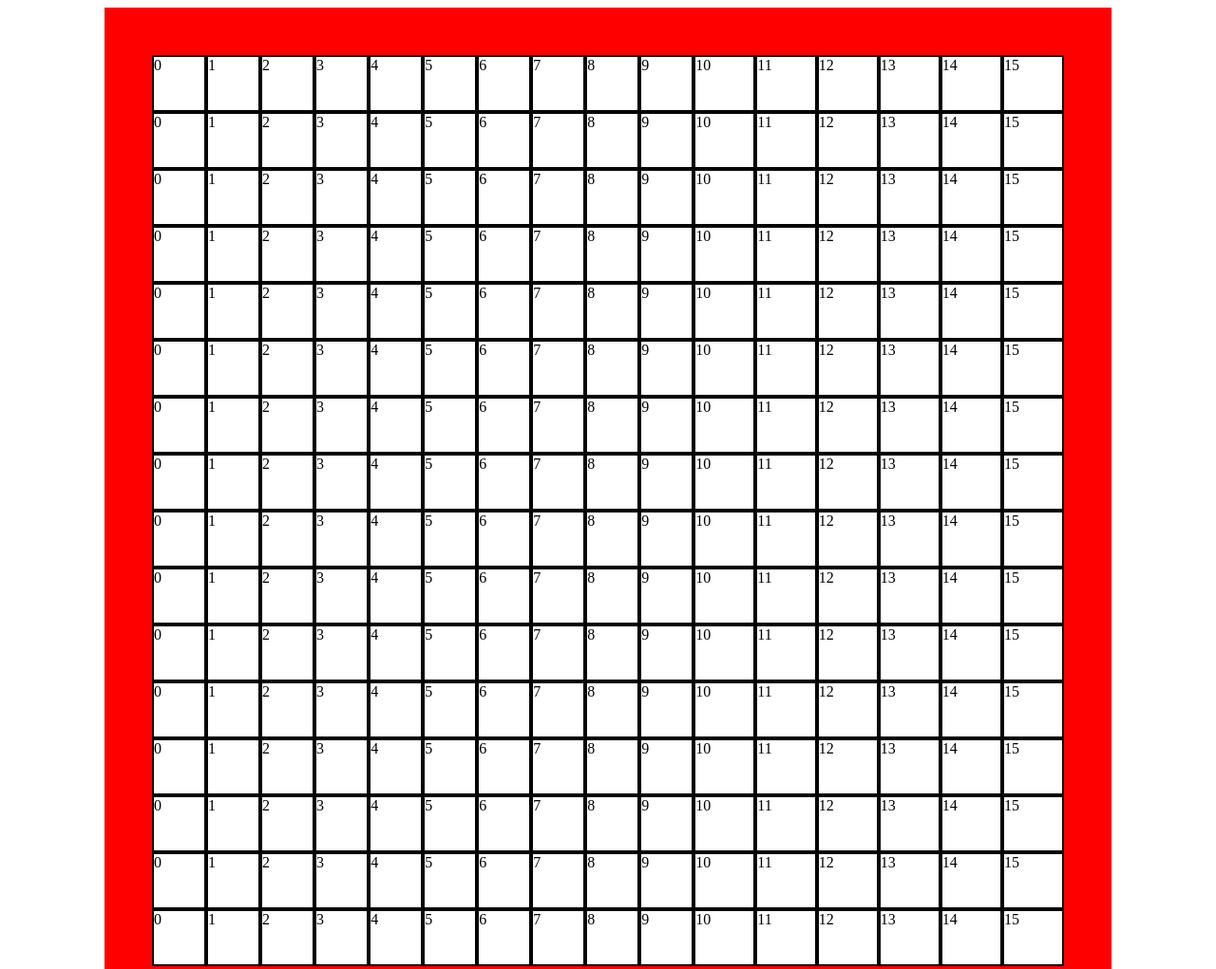
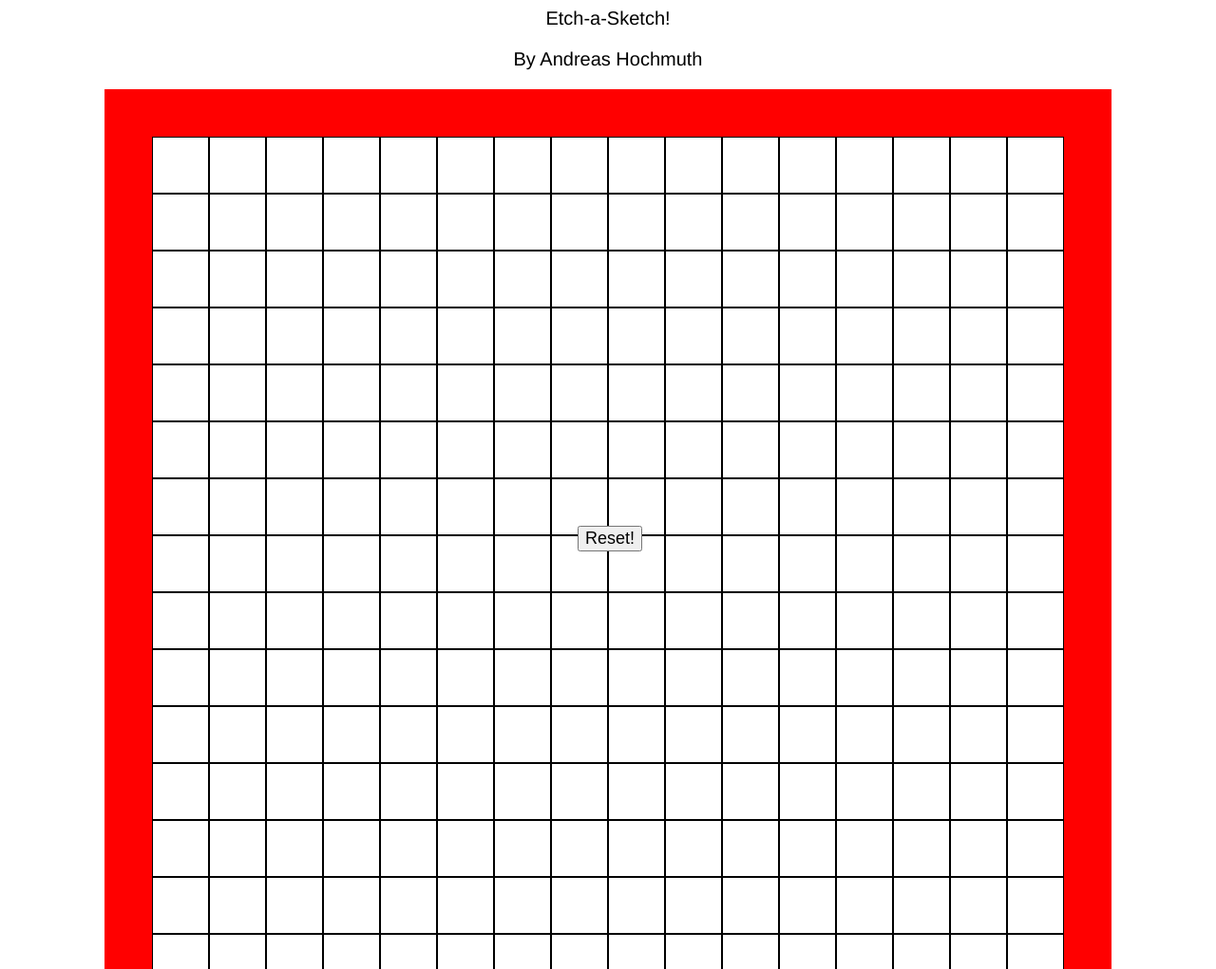
Before and after one commit to andreash94/Etch-a-Sketch, a plain HTML site: page index.html in a window 1280 px wide. Shown: the top 1021 px of the page at 95% size. Drawn offline with Linux system fonts and the light colour scheme.

Commit message:
Added reset, sketch interface with working black background

```diff
--- a/index.html
+++ b/index.html
@@ -9,7 +9,13 @@
 
 </head>
 <body>
+    <div class = "Etch">Etch-a-Sketch!
+    <p>By Andreas Hochmuth</p>
+    </div>
     <div class = "overall" id="overall"></div>
+
+    <button type="button" id="reset" class="reset">Reset!</button>
+
 
     <script src="javascript.js" defer></script>
 </body>
--- a/javascript.js
+++ b/javascript.js
@@ -1,7 +1,10 @@
+
+//variable declaration
 let rowsandcolumns = 16;
 let widthheight = 960/rowsandcolumns
+let color = "black"
 
-
+//This function creates 16 rows within the over DIV from the HTML file
 function createrows () {
 
 for (var i = 0; i < rowsandcolumns; i++){
@@ -13,31 +16,42 @@ for (var i = 0; i < rowsandcolumns; i++){
     //rows.style.border = "solid 2px"
     overall.appendChild(rows)}}
 
+
+//this actually runs the createrows function to display them before making the btn
 createrows();
 
+//this function creates the btn within each of the 16 rows created
 function createitems () {
     for (z = 0; z<rowsandcolumns; z++) {
         var targetrow = document.getElementsByTagName("row").item(z)
 
 
         for (x = 0; x<rowsandcolumns; x++){
-        const items = document.createElement('item')
-        items.classList.add(x)
-        items.style.border = "solid 2px"
-        items.textContent = x
-        items.style.flexGrow = '100'
+        const btn = document.createElement('button')
+        btn.classList.add(x)
+        btn.style.border = "solid 1px"
+        //btn.textContent = x
+        btn.style.backgroundColor = 'white'
+        btn.style.flexGrow = '100'
+        btn.addEventListener('mouseover', function (e) {
+            if (e.buttons == 1){
+            btn.style.backgroundColor = color}
+        })
+        btn.addEventListener('mousedown', function (e){
+            btn.style.backgroundColor = color
+        })
 
-
-
-
-
-
-        targetrow.appendChild(items)
+        targetrow.appendChild(btn)
 
         }
 
 
 
-    }
-}
+    }}
+
+//this runs the create btn function to get them onto the page
 createitems();
+const reset = document.querySelector('#reset')
+reset.addEventListener('click', ()=> {
+    location.reload()
+})
--- a/style.css
+++ b/style.css
@@ -7,3 +7,17 @@
     flex-direction: column;
 
 }
+.Etch {
+    margin:auto;
+    width:fit-content;
+    font-size: 20px;
+    font-family: 'Franklin Gothic Medium', 'Arial Narrow', Arial, sans-serif;
+    text-align: center;
+}
+.reset {
+    font-size: large;
+    position: relative;
+    left: 600px;
+    bottom: 600px;
+
+}
```
